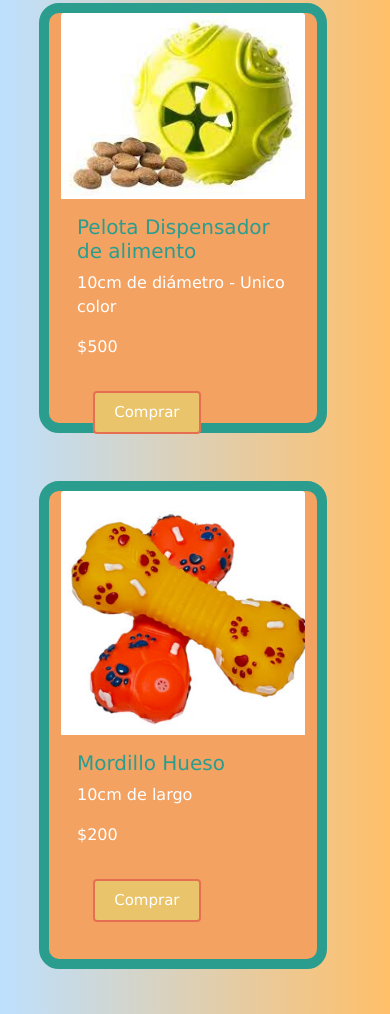
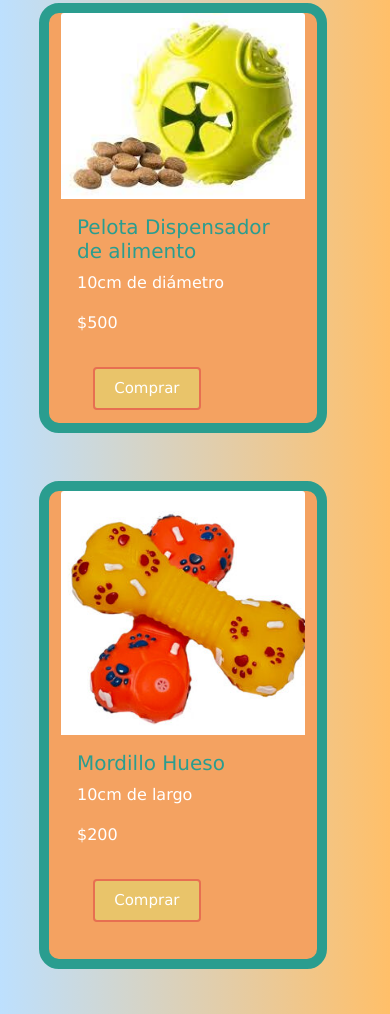
Before and after one commit to NatiCaniza/Leal-Mascotas, a plain HTML site: page paginas/juguetes.html in a window 390 px wide. Shown: the part 1471-2485 px from the top of the page. Drawn offline with nearby package versions, Linux system fonts and the light colour scheme.

```diff
--- a/paginas/juguetes.html
+++ b/paginas/juguetes.html
@@ -79,7 +79,7 @@
                     <img src="../img/pelota-dispensador-alimento.jpg" class="card-img-top" alt="Pelota dispensador de alimento">
                     <div class="card-body">
                     <h5 class="card-title">Pelota Dispensador de alimento</h5>
-                    <p class="card-text">10cm de diámetro - Unico color</p>
+                    <p class="card-text">10cm de diámetro</p>
                     <p class="card-text">$500</p>
                     <a href="#" class="btn btn-primary color-boton">Comprar</a>
                     </div>
```
